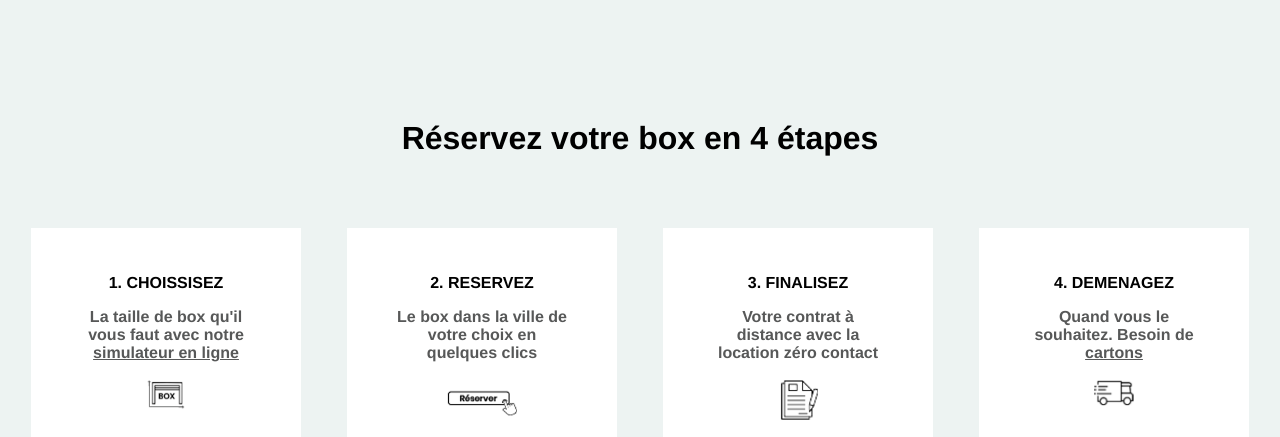
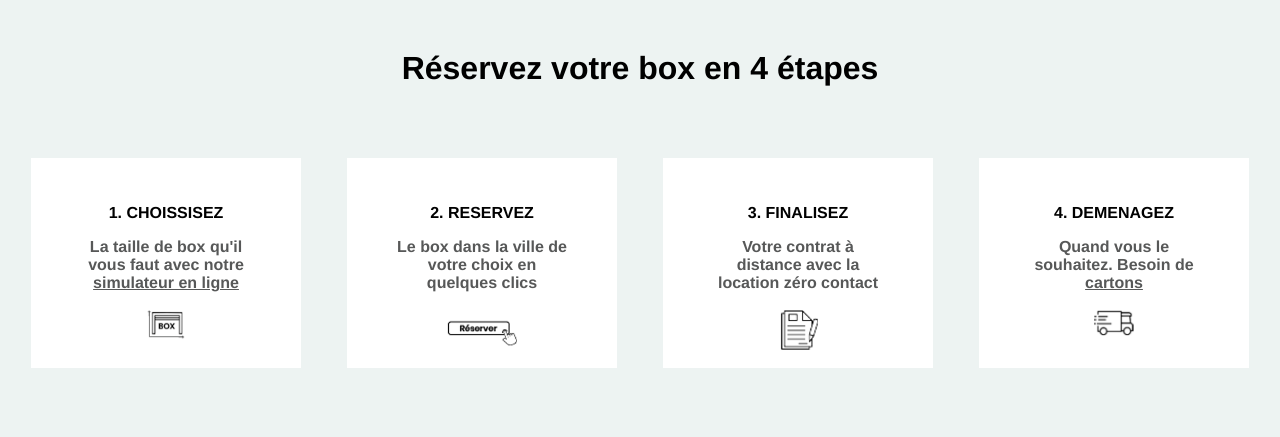
Before and after one commit to CauquilM/annexx-test-2, a PHP site: page / in a window 1280 px wide. Shown: the top 437 px of the page. Run offline with PHP 8.4, Linux system fonts and the light colour scheme.

Commit message:
update styles

```diff
--- a/style.css
+++ b/style.css
@@ -6,7 +6,7 @@ body {
 }
 
 h1 {
-  margin-top: 120px;
+  margin-top: 50px;
 }
 
 #step-square-container {
```
